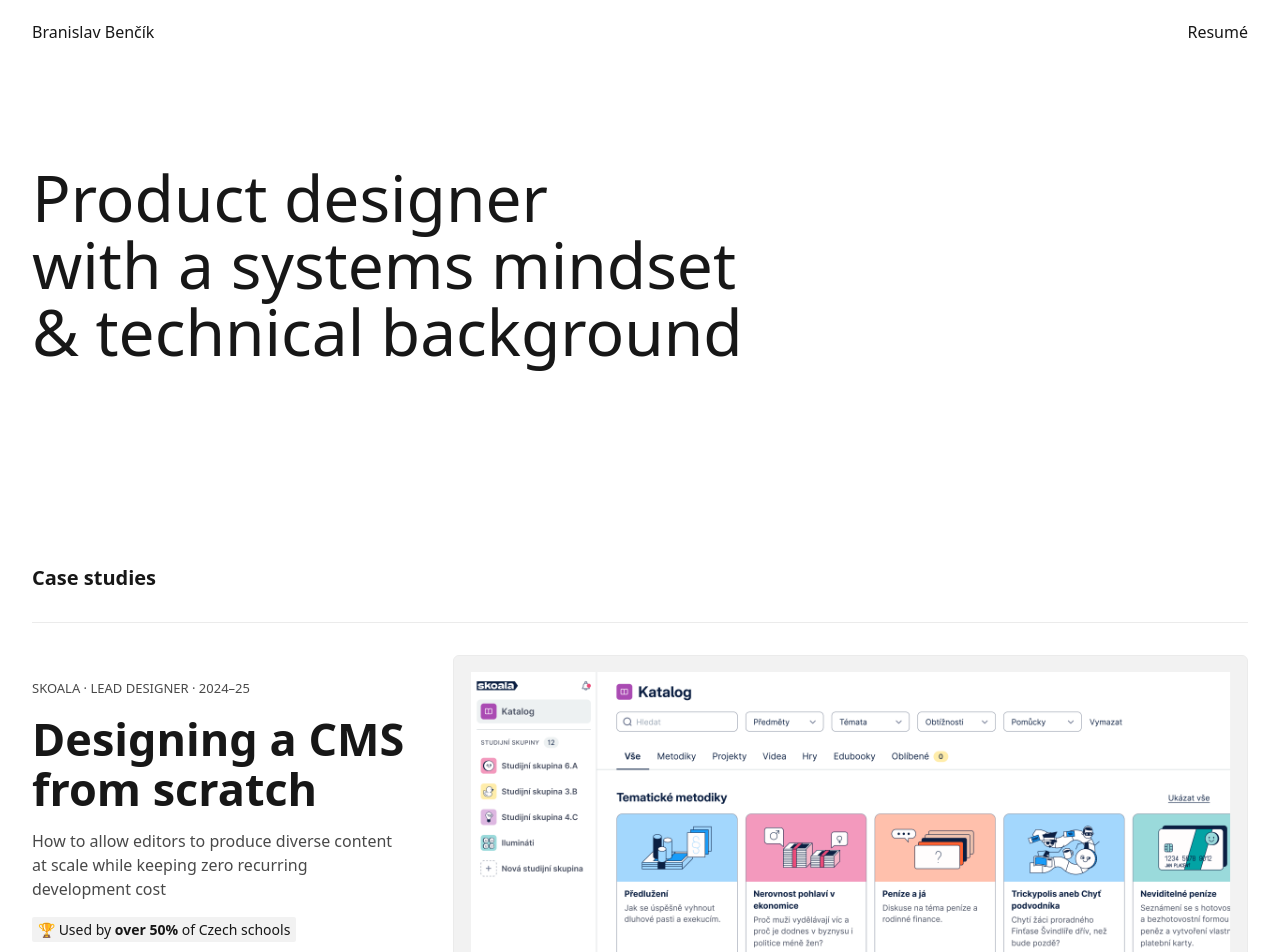
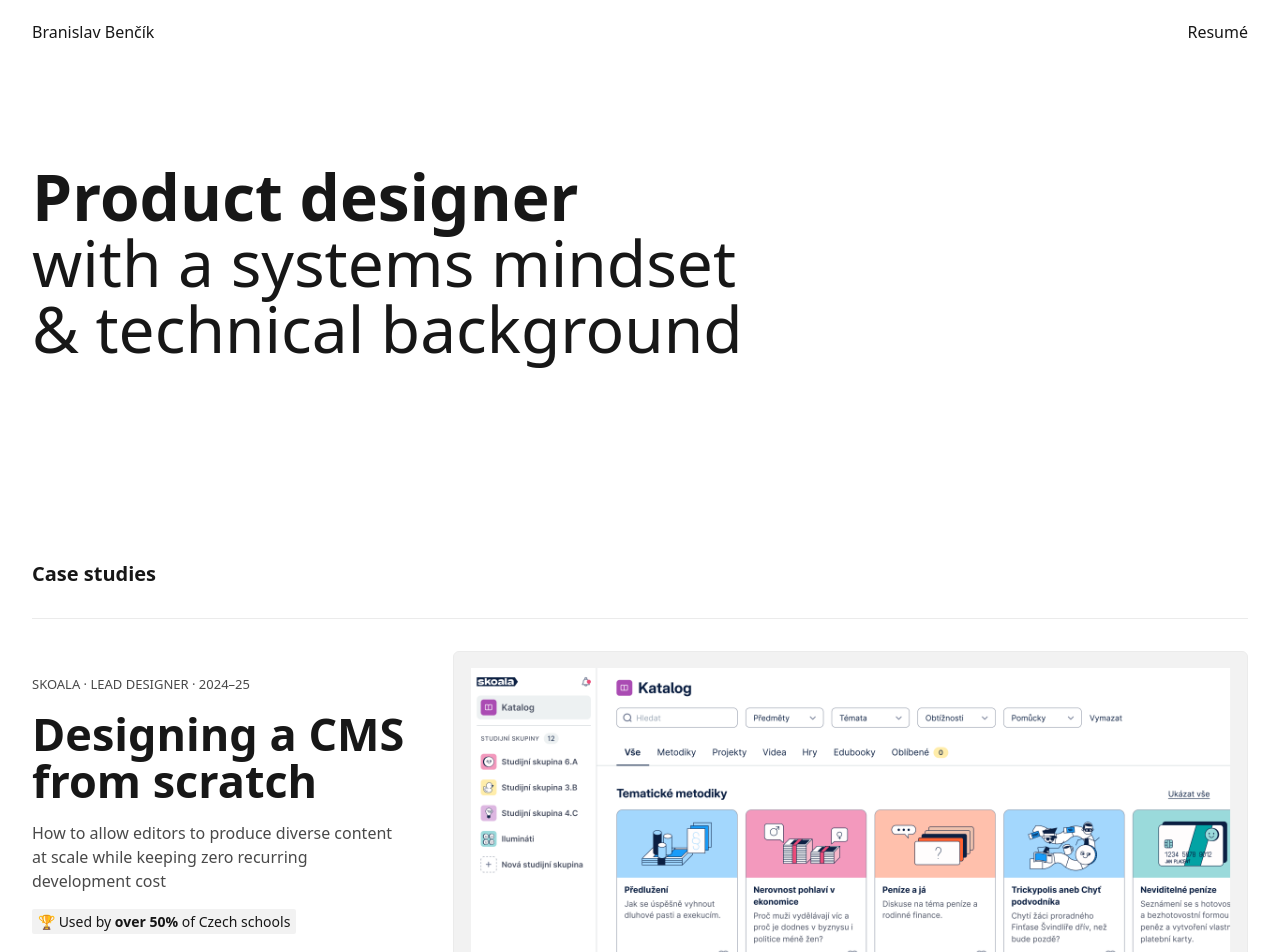
Before and after one commit to branislavbencik/portfolio, a Next.js app: page / in a window 1280 px wide. Shown: the top 952 px of the page. Built offline with nearby package versions, Linux system fonts and the light colour scheme.

Commit message:
fix: update fonts

```diff
--- a/src/app/globals.css
+++ b/src/app/globals.css
@@ -85,9 +85,9 @@
   --font-size-stat:        64px;
 
   /* ── Typography — line heights ──────────────────────────────────── */
-  --line-height-h1:          1.05;
-  --line-height-h2:          1.1;
-  --line-height-h3:          1.15;
+  --line-height-h1:          1.03;
+  --line-height-h2:          1.05;
+  --line-height-h3:          1.10;
   --line-height-h4:          1.15;
   --line-height-h5:          1.2;
   --line-height-body:        1.5;
@@ -96,11 +96,11 @@
   --line-height-stat:          1;
 
   /* ── Typography — letter spacing ────────────────────────────────── */
-  --letter-spacing-h1:     -4%;
+  --letter-spacing-h1:     -3.5%;
   --letter-spacing-h2:     -3.5%;
   --letter-spacing-h3:     -3%;
   --letter-spacing-h4:     -2%;
-  --letter-spacing-h5:     -1%;
+  --letter-spacing-h5:     0%;
   --letter-spacing-allcaps: 2%;
   --letter-spacing-stat:   -5%;
 }
--- a/src/app/page.tsx
+++ b/src/app/page.tsx
@@ -6,8 +6,11 @@ export default function Home() {
     <main className="w-full max-w-frame mx-center px-content-x">
       {/* ── Hero ───────────────────────────────────────────────── */}
       <section className="py-section">
+        <h1 className="type-h1 text-foreground !font-bold">
+          Product designer
+        </h1>
         <h1 className="type-h1 text-foreground">
-          Product designer <br/> with a systems mindset <br/> & technical background
+          with a systems mindset <br/> & technical background
         </h1>
       </section>
 
--- a/src/components/ImpactBar.tsx
+++ b/src/components/ImpactBar.tsx
@@ -11,14 +11,14 @@ interface ImpactBarProps {
 export function ImpactBar({ items }: ImpactBarProps) {
   return (
     <div className="px-content-x w-full bg-black py-detail">
-      <div className="w-full mx-center flex items-start gap-16 max-lg:px-8 max-lg:flex-wrap">
+      <div className="w-full max-w-text mx-center flex items-start gap-16 max-lg:px-8 max-lg:flex-wrap">
         {items.map((item, i) => (
           <div key={i} className="flex flex-col gap-selected-card">
             <span className="type-stat text-white">
               {item.value}
             </span>
             { /* TODO: create inverse color scheme in color config */ }
-            <span className="type-body-s text-grey-400">
+            <span className="type-body-m !font-medium text-white opacity-70">
               {item.label}
             </span>
           </div>
```
